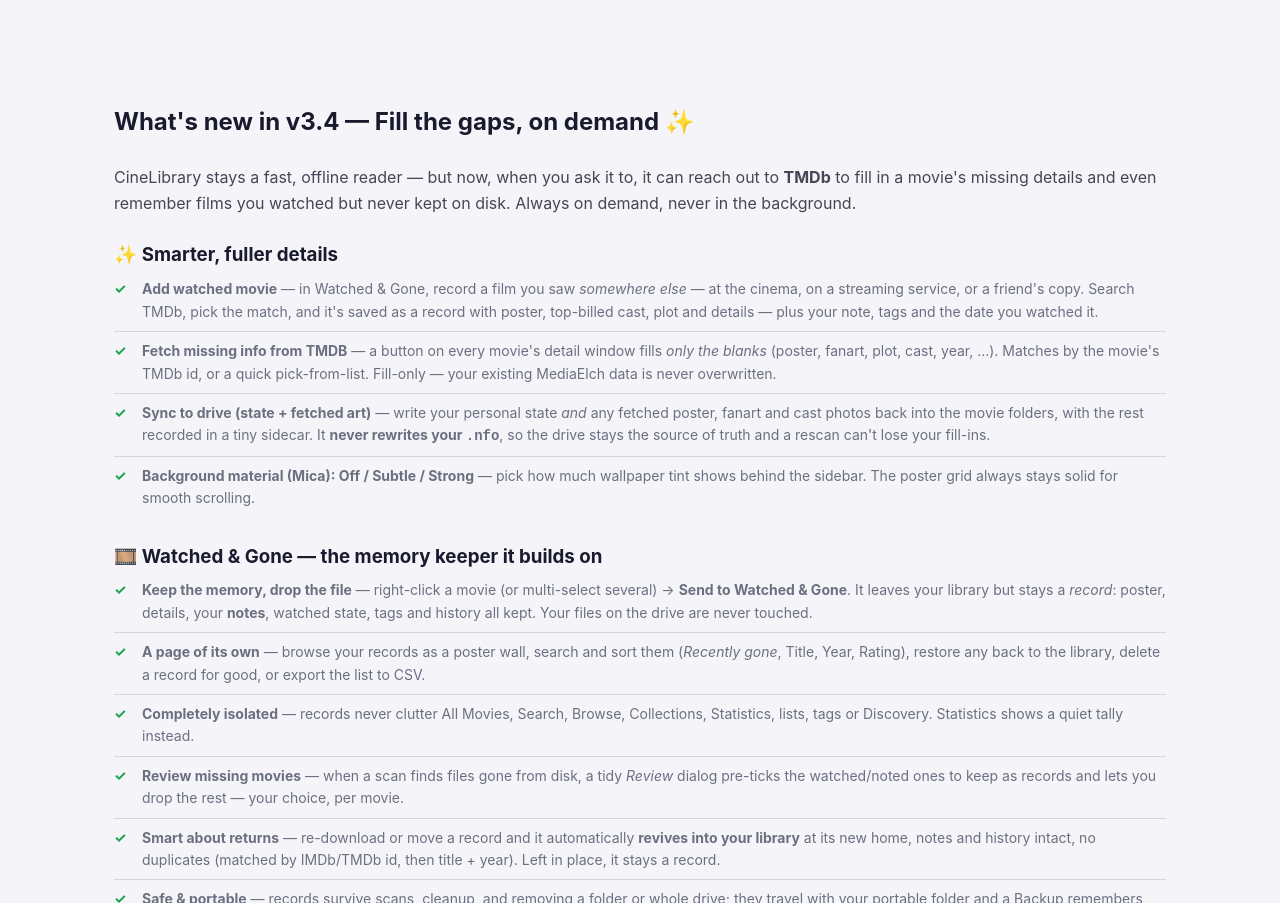
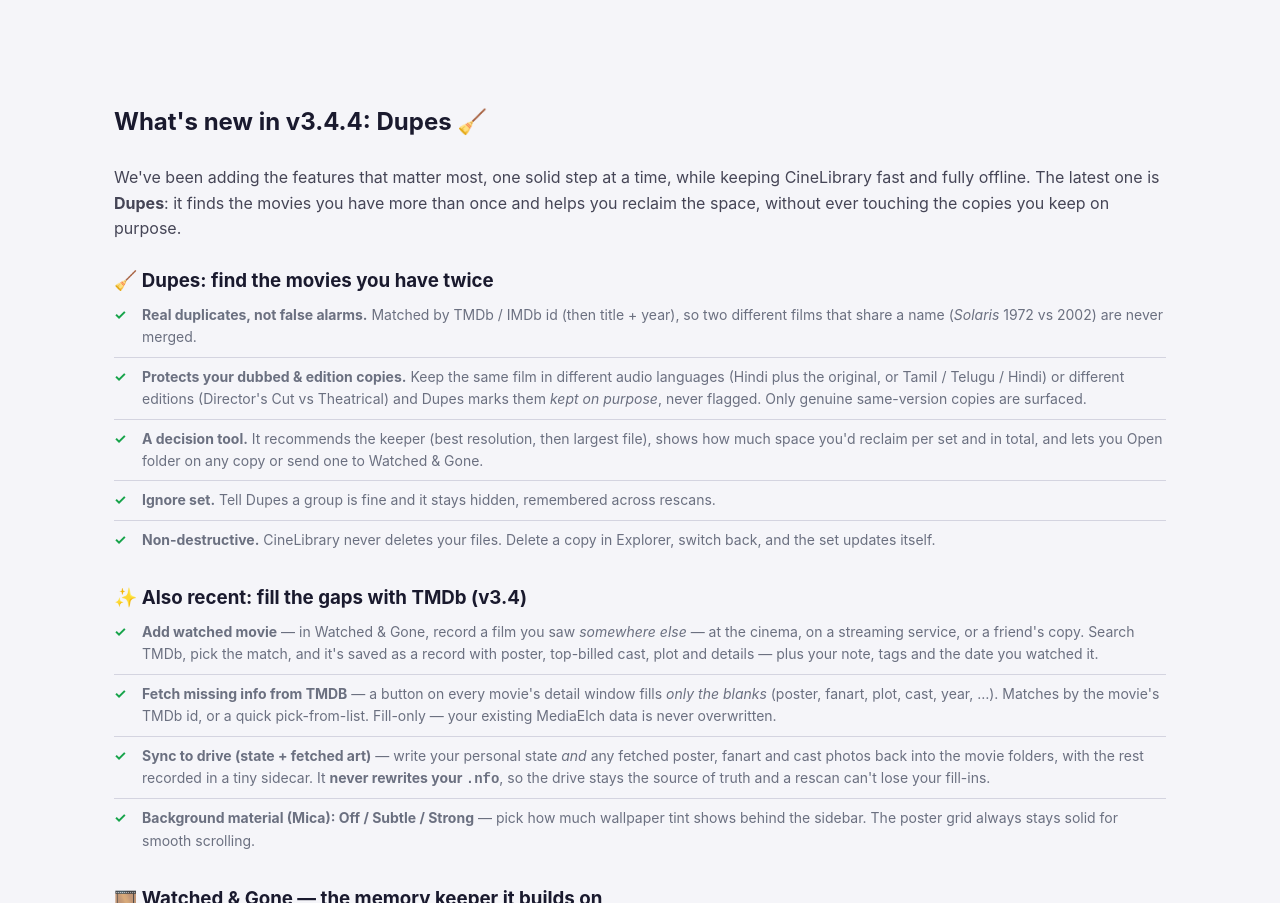
Before and after one commit to aungkokomm/aungkokomm.github.io, a plain HTML site: page cinelibrary/index.html in a window 1280 px wide. Shown: the part 1416-2319 px from the top of the page. Drawn offline with Linux system fonts and the light colour scheme; no server answers.

Commit message:
CineLibrary: v3.4.4 Dupes in What's new
New headline section for the Dupes feature; the v3.4 TMDb section becomes
"also recent".

```diff
--- a/cinelibrary/index.html
+++ b/cinelibrary/index.html
@@ -62,10 +62,19 @@
 
 <section class="section">
   <div class="container">
-    <h2>What's new in v3.4 — Fill the gaps, on demand ✨</h2>
-    <p style="opacity:0.8;margin-bottom:1rem">CineLibrary stays a fast, offline reader — but now, when you ask it to, it can reach out to <strong>TMDb</strong> to fill in a movie's missing details and even remember films you watched but never kept on disk. Always on demand, never in the background.</p>
+    <h2>What's new in v3.4.4: Dupes 🧹</h2>
+    <p style="opacity:0.8;margin-bottom:1rem">We've been adding the features that matter most, one solid step at a time, while keeping CineLibrary fast and fully offline. The latest one is <strong>Dupes</strong>: it finds the movies you have more than once and helps you reclaim the space, without ever touching the copies you keep on purpose.</p>
 
-    <h3 style="margin-top:1.5rem">✨ Smarter, fuller details</h3>
+    <h3 style="margin-top:1.5rem">🧹 Dupes: find the movies you have twice</h3>
+    <ul class="checklist">
+      <li><strong>Real duplicates, not false alarms.</strong> Matched by TMDb / IMDb id (then title + year), so two different films that share a name (<em>Solaris</em> 1972 vs 2002) are never merged.</li>
+      <li><strong>Protects your dubbed &amp; edition copies.</strong> Keep the same film in different audio languages (Hindi plus the original, or Tamil / Telugu / Hindi) or different editions (Director's Cut vs Theatrical) and Dupes marks them <em>kept on purpose</em>, never flagged. Only genuine same-version copies are surfaced.</li>
+      <li><strong>A decision tool.</strong> It recommends the keeper (best resolution, then largest file), shows how much space you'd reclaim per set and in total, and lets you Open folder on any copy or send one to Watched &amp; Gone.</li>
+      <li><strong>Ignore set.</strong> Tell Dupes a group is fine and it stays hidden, remembered across rescans.</li>
+      <li><strong>Non-destructive.</strong> CineLibrary never deletes your files. Delete a copy in Explorer, switch back, and the set updates itself.</li>
+    </ul>
+
+    <h3 style="margin-top:1.5rem">✨ Also recent: fill the gaps with TMDb (v3.4)</h3>
     <ul class="checklist">
       <li><strong>Add watched movie</strong> — in Watched &amp; Gone, record a film you saw <em>somewhere else</em> — at the cinema, on a streaming service, or a friend's copy. Search TMDb, pick the match, and it's saved as a record with poster, top-billed cast, plot and details — plus your note, tags and the date you watched it.</li>
       <li><strong>Fetch missing info from TMDB</strong> — a button on every movie's detail window fills <em>only the blanks</em> (poster, fanart, plot, cast, year, …). Matches by the movie's TMDb id, or a quick pick-from-list. Fill-only — your existing MediaElch data is never overwritten.</li>
```
